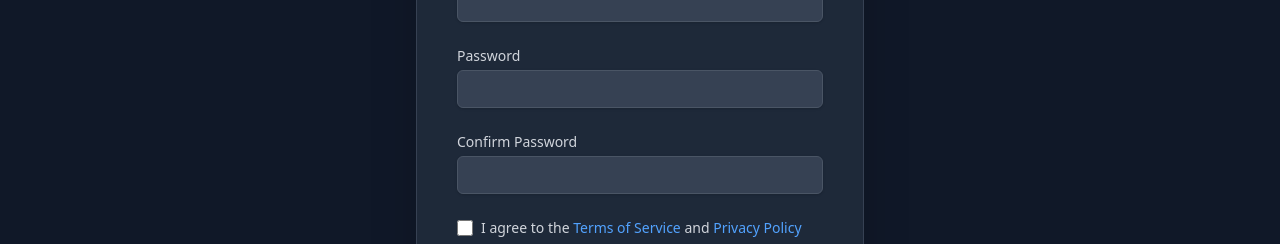
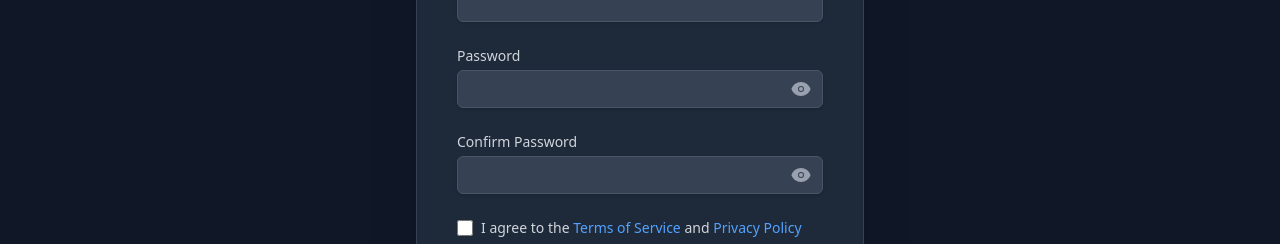
Before and after one commit to Visitha2001/X-Det-AI-frontend, a Next.js app: page /signup in a window 1280 px wide. Shown: the part 649-893 px from the top of the page. Built offline with nearby package versions, Linux system fonts and the light colour scheme; no server answers.

Commit message:
show password in forms

```diff
--- a/app/(root)/signin/page.tsx
+++ b/app/(root)/signin/page.tsx
@@ -12,6 +12,7 @@ const Page = () => {
   const [errorMsg, setErrorMsg] = useState('');
   const router = useRouter();
   const { login } = useAuth();
+  const [showPassword, setShowPassword] = useState(false);
 
   const handleSubmit = async (e: React.FormEvent) => {
     e.preventDefault();
@@ -86,17 +87,37 @@ const Page = () => {
                 <label htmlFor="password" className="block text-sm font-medium text-gray-300">
                   Password
                 </label>
-                <div className="mt-1">
+                <div className="mt-1 relative">
                   <input
                     id="password"
                     name="password"
-                    type="password"
+                    type={showPassword ? 'text' : 'password'}
                     autoComplete="current-password"
                     required
                     value={password}
                     onChange={(e) => setPassword(e.target.value)}
                     className="appearance-none block w-full px-3 py-2 border border-gray-600 rounded-md shadow-sm placeholder-gray-500 bg-gray-700 text-white focus:outline-none focus:ring-blue-500 focus:border-blue-500 sm:text-sm"
                   />
+                  <button
+                    type="button"
+                    onClick={() => setShowPassword(!showPassword)}
+                    className="absolute inset-y-0 right-0 flex items-center pr-3 text-gray-400 hover:text-gray-300 focus:outline-none"
+                  >
+                    {/* Eye Icon (show/hide) */}
+                    {showPassword ? (
+                      // Eye Closed Icon (Hide)
+                      <svg xmlns="http://www.w3.org/2000/svg" className="h-5 w-5" viewBox="0 0 20 20" fill="currentColor">
+                        <path d="M10 12a2 2 0 100-4 2 2 0 000 4z" />
+                        <path fillRule="evenodd" d="M.458 10C1.732 5.943 5.522 3 10 3s8.268 2.943 9.542 7c-1.274 4.057-5.064 7-9.542 7S1.732 14.057.458 10zM10 7a3 3 0 100 6 3 3 0 000-6z" clipRule="evenodd" />
+                      </svg>
+                    ) : (
+                      // Eye Open Icon (Show)
+                      <svg xmlns="http://www.w3.org/2000/svg" className="h-5 w-5" viewBox="0 0 20 20" fill="currentColor">
+                        <path d="M10 12a2 2 0 100-4 2 2 0 000 4z" />
+                        <path fillRule="evenodd" d="M.458 10C1.732 5.943 5.522 3 10 3s8.268 2.943 9.542 7c-1.274 4.057-5.064 7-9.542 7S1.732 14.057.458 10zM10 7a3 3 0 100 6 3 3 0 000-6z" clipRule="evenodd" />
+                      </svg>
+                    )}
+                  </button>
                 </div>
               </div>
 
--- a/app/(root)/signup/page.tsx
+++ b/app/(root)/signup/page.tsx
@@ -17,6 +17,8 @@ const Page = () => {
   })
   const [error, setError] = useState('')
   const [isLoading, setIsLoading] = useState(false)
+  const [showPassword, setShowPassword] = useState(false);
+  const [showConfirmPassword, setShowConfirmPassword] = useState(false);
 
   const handleChange = (e: React.ChangeEvent<HTMLInputElement>) => {
     const { name, value } = e.target
@@ -162,16 +164,35 @@ const Page = () => {
                 <label htmlFor="password" className="block text-sm font-medium text-gray-300">
                   Password
                 </label>
-                <div className="mt-1">
+                <div className="mt-1 relative">
                   <input
                     id="password"
                     name="password"
-                    type="password"
+                    type={showPassword ? 'text' : 'password'}
                     value={formData.password}
                     onChange={handleChange}
                     required
                     className="appearance-none block w-full px-3 py-2 border border-gray-600 rounded-md shadow-sm placeholder-gray-500 bg-gray-700 text-white focus:outline-none focus:ring-blue-500 focus:border-blue-500 sm:text-sm"
                   />
+                  <button
+                    type="button"
+                    onClick={() => setShowPassword(!showPassword)}
+                    className="absolute inset-y-0 right-0 flex items-center pr-3 text-gray-400 hover:text-gray-300 focus:outline-none"
+                  >
+                    {showPassword ? (
+                      // Eye Closed Icon (Hide)
+                      <svg xmlns="http://www.w3.org/2000/svg" className="h-5 w-5" viewBox="0 0 20 20" fill="currentColor">
+                        <path d="M10 12a2 2 0 100-4 2 2 0 000 4z" />
+                        <path fillRule="evenodd" d="M.458 10C1.732 5.943 5.522 3 10 3s8.268 2.943 9.542 7c-1.274 4.057-5.064 7-9.542 7S1.732 14.057.458 10zM10 7a3 3 0 100 6 3 3 0 000-6z" clipRule="evenodd" />
+                      </svg>
+                    ) : (
+                      // Eye Open Icon (Show)
+                      <svg xmlns="http://www.w3.org/2000/svg" className="h-5 w-5" viewBox="0 0 20 20" fill="currentColor">
+                        <path d="M10 12a2 2 0 100-4 2 2 0 000 4z" />
+                        <path fillRule="evenodd" d="M.458 10C1.732 5.943 5.522 3 10 3s8.268 2.943 9.542 7c-1.274 4.057-5.064 7-9.542 7S1.732 14.057.458 10zM10 7a3 3 0 100 6 3 3 0 000-6z" clipRule="evenodd" />
+                      </svg>
+                    )}
+                  </button>
                 </div>
               </div>
 
@@ -179,16 +200,35 @@ const Page = () => {
                 <label htmlFor="confirmPassword" className="block text-sm font-medium text-gray-300">
                   Confirm Password
                 </label>
-                <div className="mt-1">
+                <div className="mt-1 relative">
                   <input
                     id="confirmPassword"
                     name="confirmPassword"
-                    type="password"
+                    type={showConfirmPassword ? 'text' : 'password'}
                     value={formData.confirmPassword}
                     onChange={handleChange}
                     required
                     className="appearance-none block w-full px-3 py-2 border border-gray-600 rounded-md shadow-sm placeholder-gray-500 bg-gray-700 text-white focus:outline-none focus:ring-blue-500 focus:border-blue-500 sm:text-sm"
                   />
+                  <button
+                    type="button"
+                    onClick={() => setShowConfirmPassword(!showConfirmPassword)}
+                    className="absolute inset-y-0 right-0 flex items-center pr-3 text-gray-400 hover:text-gray-300 focus:outline-none"
+                  >
+                    {showConfirmPassword ? (
+                      // Eye Closed Icon (Hide)
+                      <svg xmlns="http://www.w3.org/2000/svg" className="h-5 w-5" viewBox="0 0 20 20" fill="currentColor">
+                        <path d="M10 12a2 2 0 100-4 2 2 0 000 4z" />
+                        <path fillRule="evenodd" d="M.458 10C1.732 5.943 5.522 3 10 3s8.268 2.943 9.542 7c-1.274 4.057-5.064 7-9.542 7S1.732 14.057.458 10zM10 7a3 3 0 100 6 3 3 0 000-6z" clipRule="evenodd" />
+                      </svg>
+                    ) : (
+                      // Eye Open Icon (Show)
+                      <svg xmlns="http://www.w3.org/2000/svg" className="h-5 w-5" viewBox="0 0 20 20" fill="currentColor">
+                        <path d="M10 12a2 2 0 100-4 2 2 0 000 4z" />
+                        <path fillRule="evenodd" d="M.458 10C1.732 5.943 5.522 3 10 3s8.268 2.943 9.542 7c-1.274 4.057-5.064 7-9.542 7S1.732 14.057.458 10zM10 7a3 3 0 100 6 3 3 0 000-6z" clipRule="evenodd" />
+                      </svg>
+                    )}
+                  </button>
                 </div>
               </div>
 
```
